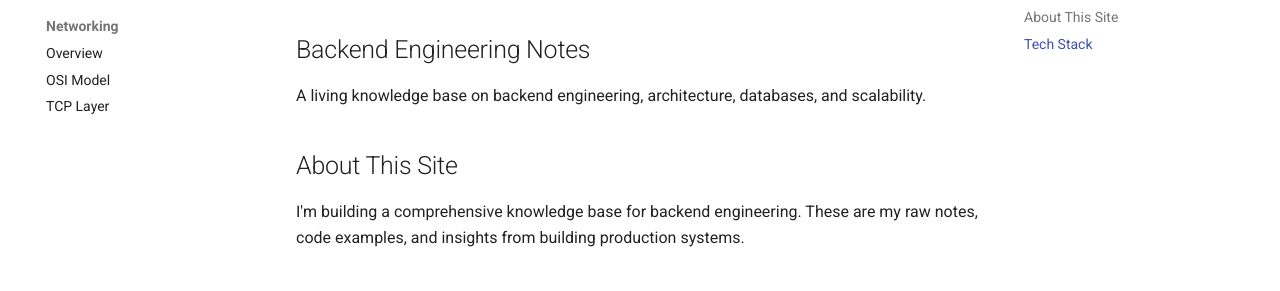
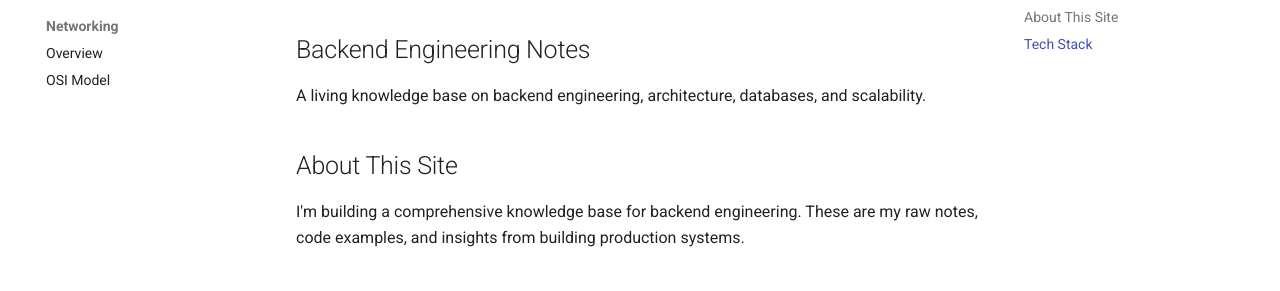
Before and after one commit to labeebahmad201/backend-engineering-notes, an MkDocs documentation site: the page built from docs/index.md, in a window 1280 px wide. Shown: the part 196-487 px from the top of the page. Built offline with MkDocs 1.6.1 and Material for MkDocs 9.7.7, drawn with Linux system fonts in a browser that asks for light colours.

Commit message:
Remove TCP Layer from Networking section
Removed TCP Layer section from Networking.

```diff
--- a/mkdocs.yml
+++ b/mkdocs.yml
@@ -16,7 +16,6 @@ nav:
       - Networking:
           - Overview: networking/index.md
           - OSI Model: networking/osi.md
-          - TCP Layer: networking/tcp.md
   - Architecture:
       - Layered: architecture/layered.md
       - Microservices: architecture/microservices.md
```
